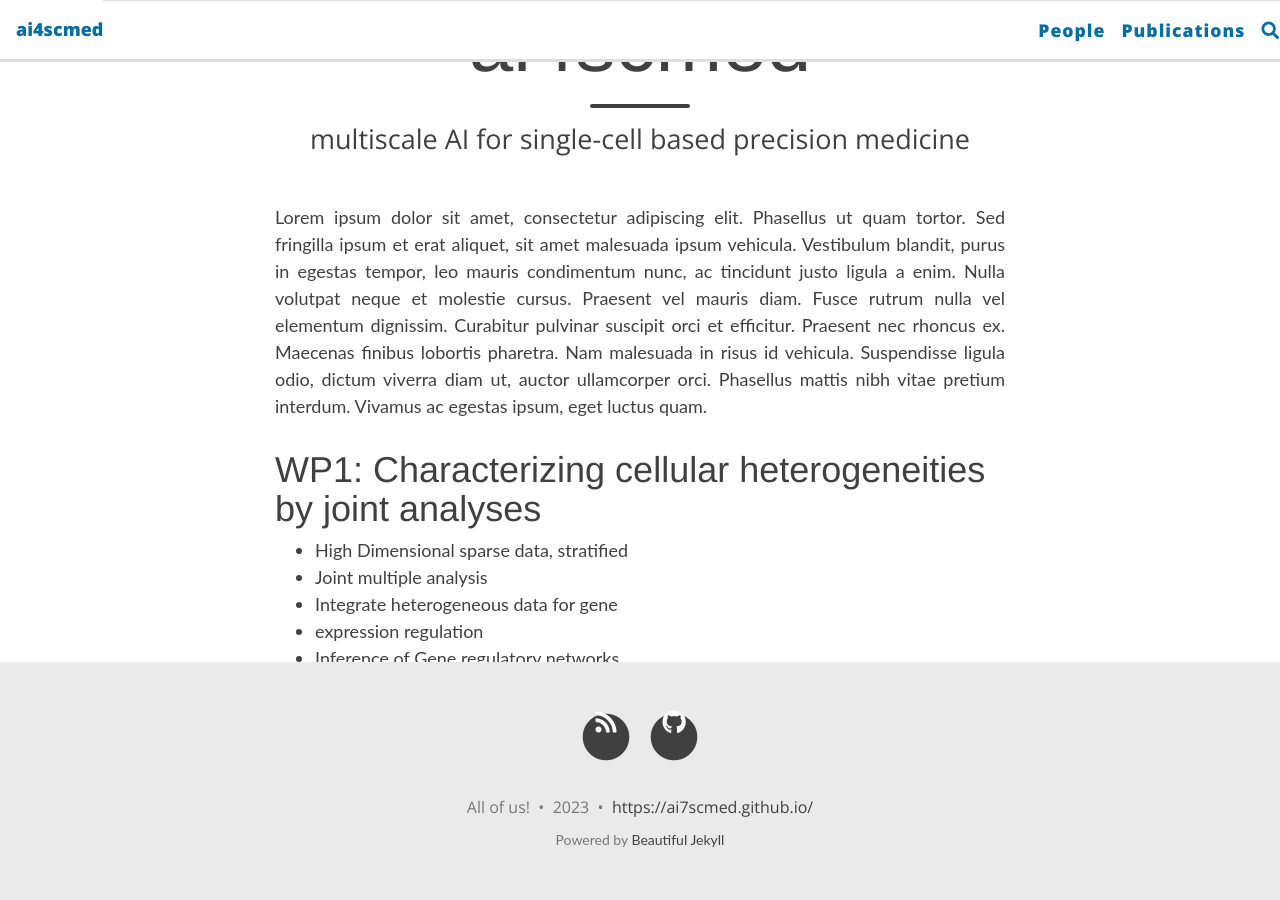
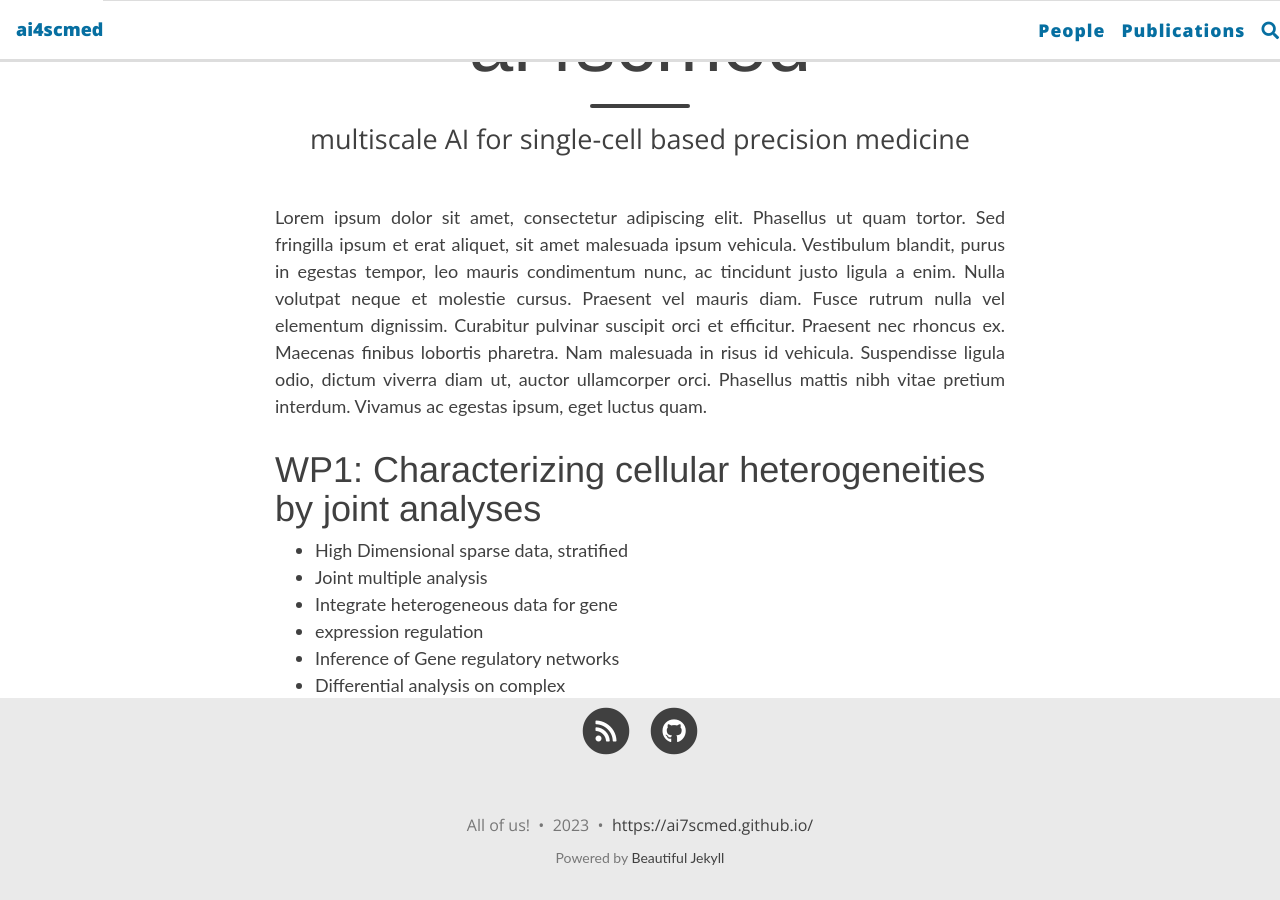
Before and after one commit to ai4scmed/ai4scmed.github.io, a Jekyll site: the page built from about.md, in a window 1280 px wide and 900 px high, scrolled down 160 px. Built offline with Jekyll 4.4.1, drawn with Linux system fonts in a browser that asks for light colours; nearby versions of some CDN libraries; comment, search, counter and statistics services are not loaded.

Commit message:
FIX academicons

```diff
--- a/assets/css/academicons.css
+++ b/assets/css/academicons.css
@@ -325,3 +325,10 @@
 .fa.fa-pull-right {
   margin-left: .3em;
 }
+
+.fa, .fab, .fad, .fal, .far, .fas {
+  font-style: normal;
+  font-variant: normal;
+  text-rendering: auto;
+  line-height: 0;
+}
--- a/assets/css/beautifuljekyll.css
+++ b/assets/css/beautifuljekyll.css
@@ -411,7 +411,7 @@ footer .footer-custom-content {
 
 @media (min-width: 768px) {
   footer {
-    padding: 3.125rem 0;
+    padding: 2rem 0;
   }
   footer .footer-links {
     font-size: 1.125rem;
```
